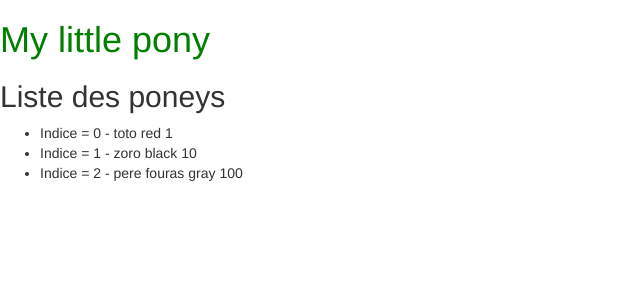
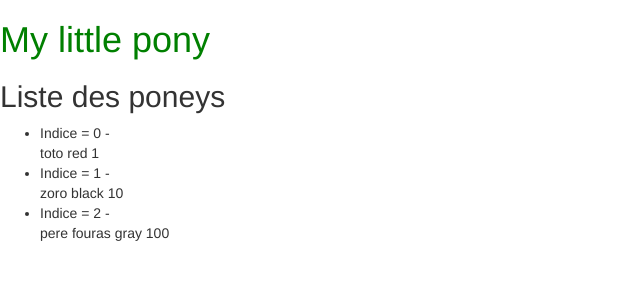
Before and after one commit to ludivineUp/5MI-Angular, an Angular app in the folder angular/projects/mylittlepony/: page / in a window 1280 px wide. Shown: the top 300 px of the page, without its empty margins (0-640 px from the left). Built offline with nearby package versions, Linux system fonts and the light colour scheme.

Commit message:
master/details

```diff
--- a/angular/projects/mylittlepony/src/app/app.module.ts
+++ b/angular/projects/mylittlepony/src/app/app.module.ts
@@ -3,11 +3,13 @@ import { BrowserModule } from '@angular/platform-browser';
 
 import { AppComponent } from './app.component';
 import { PoniesComponent } from './ponies-component/ponies-component';
+import { PonyDetailsComponent } from './pony-details/pony-details.component';
 
 @NgModule({
   declarations: [
     AppComponent,
-    PoniesComponent
+    PoniesComponent,
+    PonyDetailsComponent
   ],
   imports: [
     BrowserModule
--- a/angular/projects/mylittlepony/src/app/ponies-component/ponies-component.html
+++ b/angular/projects/mylittlepony/src/app/ponies-component/ponies-component.html
@@ -1,6 +1,7 @@
 <h2> Liste des poneys</h2>
 <ul>
     <li *ngFor="let p of ponies; let i = index">
-        Indice = {{i}} - {{p.name}} {{p.color}} {{p.age}}
+        Indice = {{i}} -
+        <pony-details [pony]=p></pony-details>
     </li>
 </ul>
--- /dev/null
+++ b/angular/projects/mylittlepony/src/app/pony-details/pony-details.component.html
@@ -0,0 +1 @@
+<div>{{pony.name}} {{pony.color}} {{pony.age}}</div>
--- /dev/null
+++ b/angular/projects/mylittlepony/src/app/pony-details/pony-details.component.ts
@@ -0,0 +1,20 @@
+import { Component, Input, OnInit } from '@angular/core';
+import { Pony } from '../pony';
+
+@Component({
+  selector: 'pony-details',
+  templateUrl: './pony-details.component.html',
+  // pas de fichier css lié
+  styleUrls: []
+})
+export class PonyDetailsComponent implements OnInit {
+
+  // pony devient un attribut du tag pony-details
+  @Input() pony: Pony = new Pony();
+
+  constructor() { }
+
+  ngOnInit(): void {
+  }
+
+}
```
Also changed, not shown: 1 other file (tests, documents, lock files or other folders).
